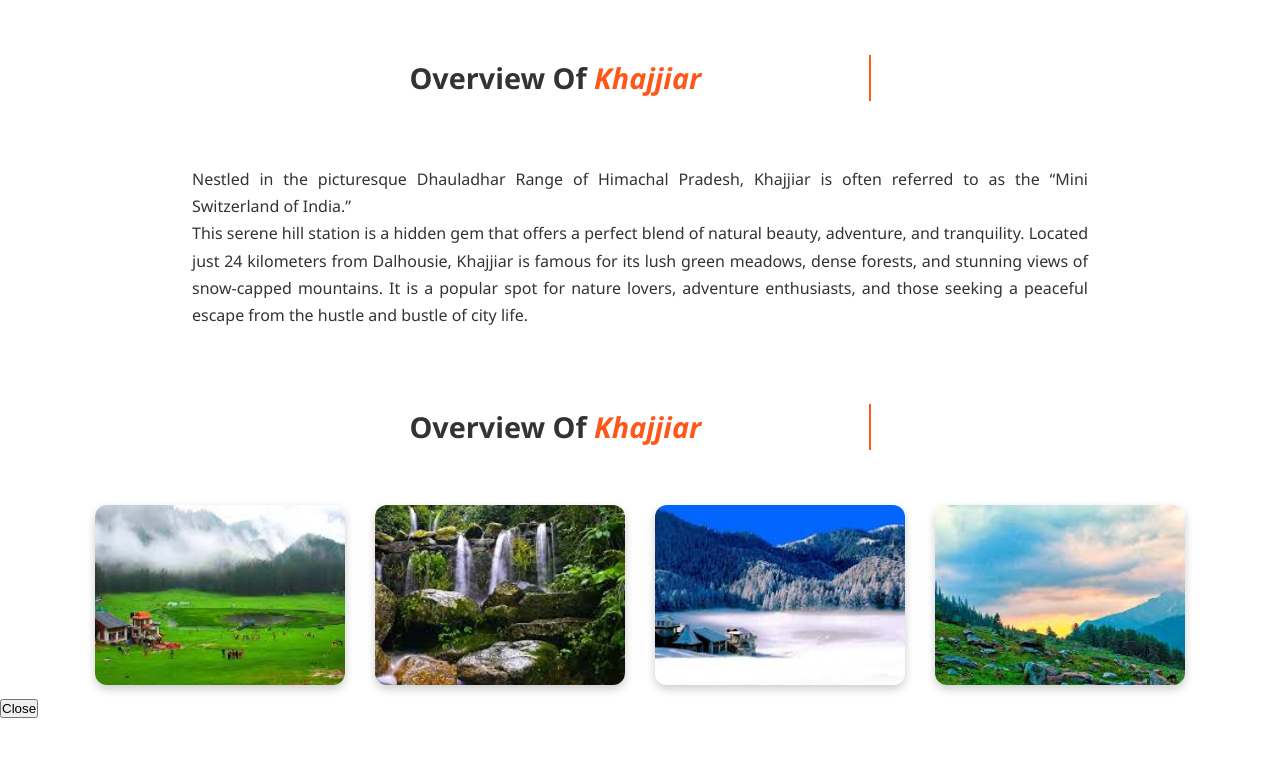
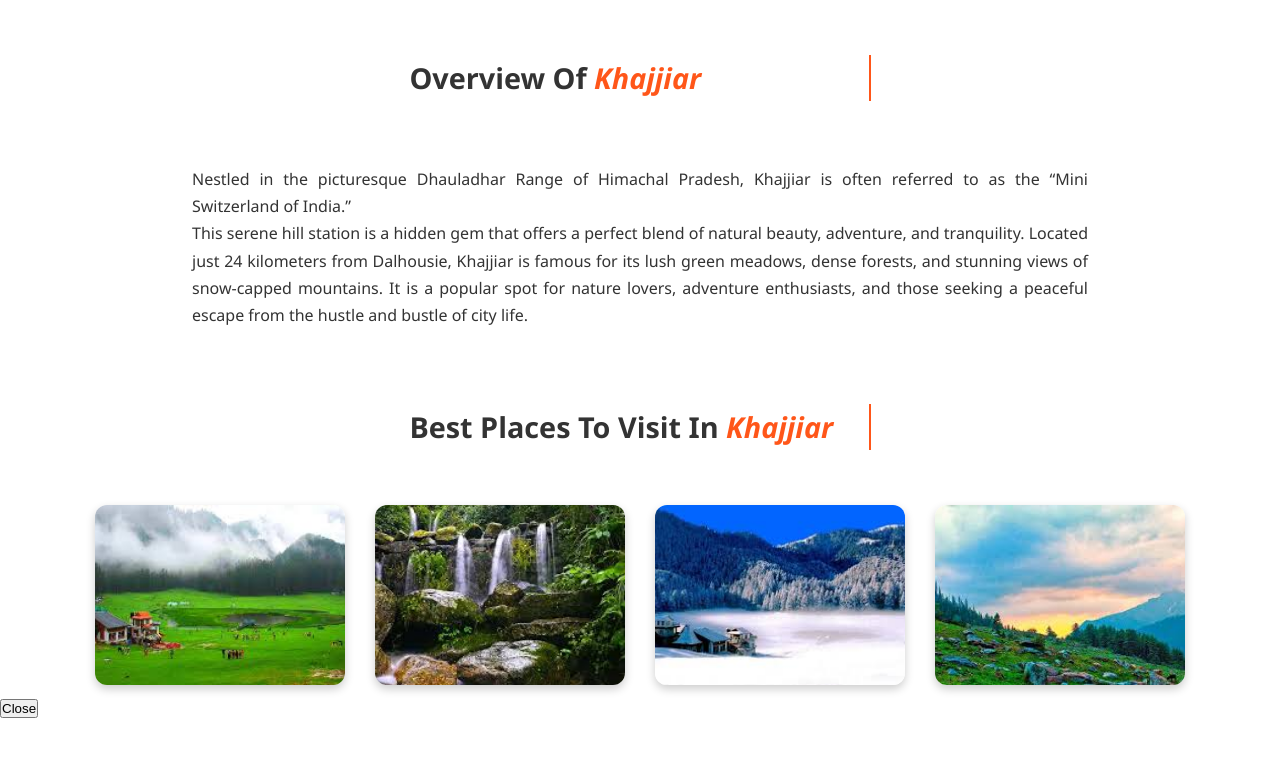
Before and after one commit to poojatelada21/Travel-Tourisum, a plain HTML site: page pages/south2.html in a window 1280 px wide. Shown: the part 562-1319 px from the top of the page. Drawn offline with Linux system fonts and the light colour scheme.

Commit message:
Update south2.html
name changed

```diff
--- a/pages/south2.html
+++ b/pages/south2.html
@@ -201,7 +201,7 @@
   </section>
 <!-- Typing animation text right below image -->
     <div class="typing-container">
-      <h3 class="typing">Overview Of <i class="i">Khajjiar</i></h3>
+      <h3 class="typing">Best Places To Visit In <i class="i">Khajjiar</i></h3>
     </div>
 <!-- Animated image gallery section -->
 <div class="gallery-container"></div>
```
